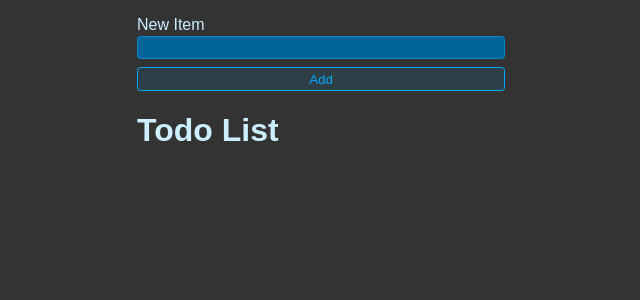
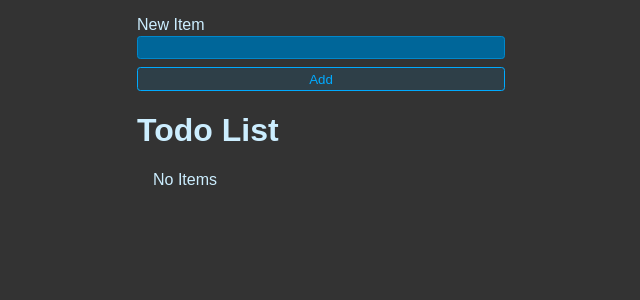
Before and after one commit to tomdu3/todo, a React (Vite) app in the folder todo-list/: page / in a window 1280 px wide. Shown: the top 300 px of the page, without its empty margins (319-959 px from the left). Built offline with nearby package versions, Linux system fonts and the light colour scheme.

Commit message:
Add No Items when there's none

```diff
--- a/todo-list/src/App.jsx
+++ b/todo-list/src/App.jsx
@@ -50,6 +50,7 @@
       </form>
       <h1 clasName="header">Todo List</h1>
       <ul className="list">
+        {todos.length === 0 && <div className="empty-list">No Items</div>}
         {todos.map(todo => {
           return (
             // key is required when returning multiple elements
```
